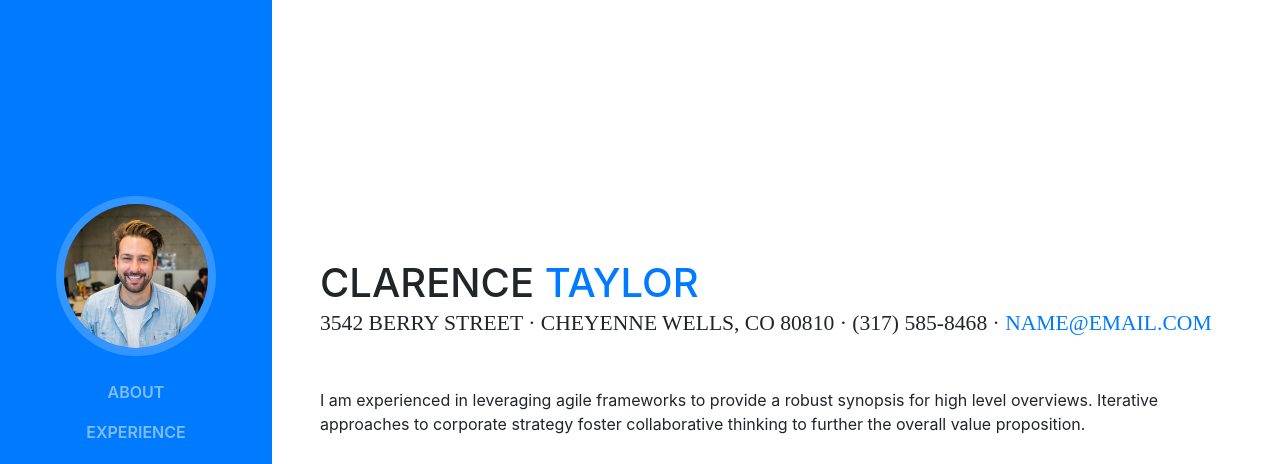
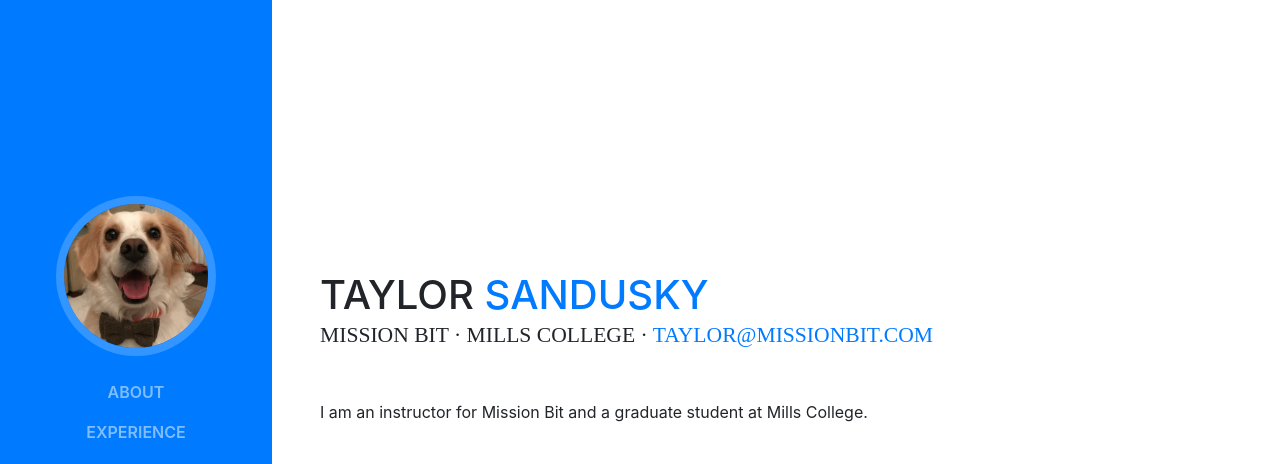
Before and after one commit to taysand/mission-bit, a website with bundled scripts: page examples/bootstrap/index.html in a window 1280 px wide. Shown: the top 464 px of the page. Built offline with nearby package versions, Linux system fonts and the light colour scheme; a web font is replaced by a local one.

Commit message:
Update bootstrap

```diff
--- a/examples/bootstrap/index.html
+++ b/examples/bootstrap/index.html
@@ -8,7 +8,7 @@
     <meta name="description" content="">
     <meta name="author" content="">
 
-    <title>Resume - Start Bootstrap Theme</title>
+    <title>Taylor Sandusky</title>
 
     <!-- Bootstrap core CSS -->
     <link href="vendor/bootstrap/css/bootstrap.min.css" rel="stylesheet">
@@ -31,7 +31,7 @@
       <a class="navbar-brand js-scroll-trigger" href="#page-top">
         <span class="d-block d-lg-none">Start Bootstrap</span>
         <span class="d-none d-lg-block">
-          <img class="img-fluid img-profile rounded-circle mx-auto mb-2" src="img/profile.jpg" alt="">
+          <img class="img-fluid img-profile rounded-circle mx-auto mb-2" src="img/profile.png" alt="">
         </span>
       </a>
       <button class="navbar-toggler" type="button" data-toggle="collapse" data-target="#navbarSupportedContent" aria-controls="navbarSupportedContent" aria-expanded="false" aria-label="Toggle navigation">
@@ -65,13 +65,13 @@
 
       <section class="resume-section p-3 p-lg-5 d-flex d-column" id="about">
         <div class="my-auto">
-          <h1 class="mb-0">Clarence
-            <span class="text-primary">Taylor</span>
+          <h1 class="mb-0">Taylor
+            <span class="text-primary">Sandusky</span>
           </h1>
-          <div class="subheading mb-5">3542 Berry Street · Cheyenne Wells, CO 80810 · (317) 585-8468 ·
-            <a href="mailto:name@email.com">name@email.com</a>
+          <div class="subheading mb-5">Mission Bit · Mills College ·
+            <a href="mailto:taylor@missionbit.com">taylor@missionbit.com</a>
           </div>
-          <p class="mb-5">I am experienced in leveraging agile frameworks to provide a robust synopsis for high level overviews. Iterative approaches to corporate strategy foster collaborative thinking to further the overall value proposition.</p>
+          <p class="mb-5">I am an instructor for Mission Bit and a graduate student at Mills College.</p>
           <ul class="list-inline list-social-icons mb-0">
             <li class="list-inline-item">
               <a href="#">
```
Also changed, not shown: examples/intro/index.html (+1 -1 lines), examples/bootstrap/img/profile.jpg (deleted), examples/bootstrap/img/profile.png (added).
